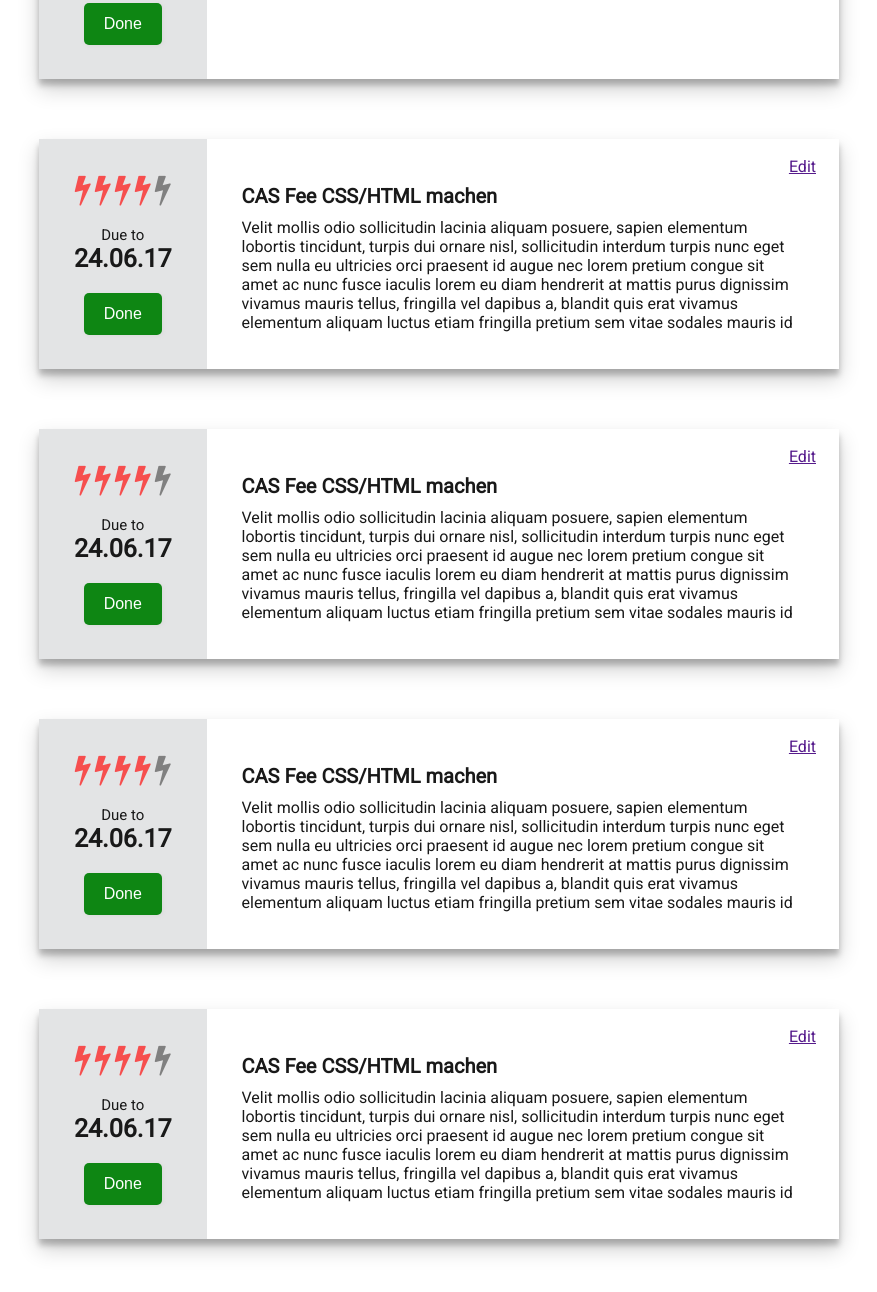
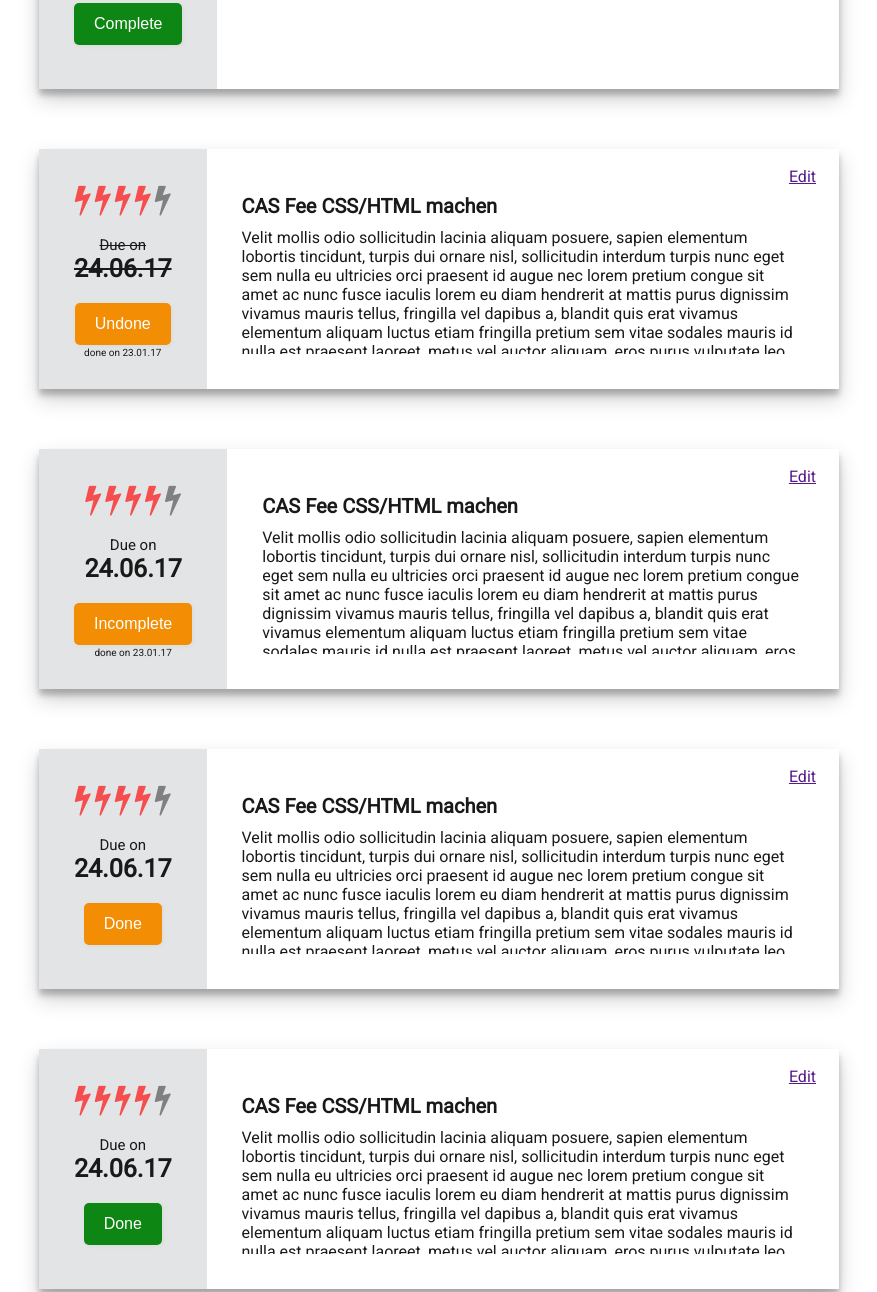
Before and after one commit to fabricemanhart/cas-fee-projekt1, a plain HTML site: page note.html in a window 1280 px wide. Shown: the part 272-1564 px from the top of the page, without its empty margins (201-1078 px from the left). Drawn offline with Linux system fonts and the light colour scheme.

Commit message:
undone style added

```diff
--- a/app.css
+++ b/app.css
@@ -18,7 +18,7 @@ body {
 
 .note-container {
     width: 800px;
-    height: 230px;
+    height: 240px;
     box-shadow: 0 10px 20px rgba(0, 0, 0, 0.19), 0 6px 6px rgba(0, 0, 0, 0.23);
     background: #fff;
     display: flex;
@@ -52,6 +52,8 @@ body {
     margin: 20px 0;
 }
 
+.date-wrapper.done { text-decoration: line-through; }
+
 .date {
     font-size: 25px;
     font-weight: bold;
@@ -76,6 +78,11 @@ body {
     right: 23px;
 }
 
+.done-date {
+    margin-top: 2px;
+    font-size: 10px;
+}
+
 .form label {
     display: block;
     margin: 0px 0px 15px 0px;
@@ -93,7 +100,6 @@ body {
 .form input.input-field,
 .form .textarea-field,
 .form .select-field,
-.from .checkbox-field,
 .form .date-field {
     width: 300px;
     box-sizing: border-box;
@@ -132,6 +138,8 @@ button {
     outline: none;
 }
 
+button.undone { background-color: rgb(243, 141, 3); }
+
 .btn:hover {
     background: #509650;
     text-decoration: none;
--- a/note.html
+++ b/note.html
@@ -35,10 +35,10 @@
                 <i class="fa fa-bolt fa-2x" aria-hidden="true"></i>
             </div>
             <div class="date-wrapper">
-                <div class="date-text">Due to</div>
+                <div class="date-text">Due on</div>
                 <div class="date">24.06.17</div>
             </div>
-            <button class="btn">Done</button>
+            <button class="btn">Complete</button>
         </div>
         <div class="column note-column">
             <div class="note-menu">
@@ -57,11 +57,12 @@
                 <i class="fa fa-bolt fa-2x" aria-hidden="true"></i>
                 <i class="fa fa-bolt fa-2x disabled" aria-hidden="true"></i>
             </div>
-            <div class="date-wrapper">
-                <div class="date-text">Due to</div>
+            <div class="date-wrapper done">
+                <div class="date-text">Due on</div>
                 <div class="date">24.06.17</div>
             </div>
-            <button class="btn">Done</button>
+            <button class="undone">Undone</button>
+            <div class="done-date">done on 23.01.17</div>
         </div>
         <div class="column note-column">
             <div class="note-menu">
@@ -81,10 +82,11 @@
                 <i class="fa fa-bolt fa-2x disabled" aria-hidden="true"></i>
             </div>
             <div class="date-wrapper">
-                <div class="date-text">Due to</div>
+                <div class="date-text">Due on</div>
                 <div class="date">24.06.17</div>
             </div>
-            <button class="btn">Done</button>
+            <button class="undone">Incomplete</button>
+            <div class="done-date">done on 23.01.17</div>
         </div>
         <div class="column note-column">
             <div class="note-menu">
@@ -104,10 +106,10 @@
                 <i class="fa fa-bolt fa-2x disabled" aria-hidden="true"></i>
             </div>
             <div class="date-wrapper">
-                <div class="date-text">Due to</div>
+                <div class="date-text">Due on</div>
                 <div class="date">24.06.17</div>
             </div>
-            <button class="btn">Done</button>
+            <button class="undone">Done</button>
         </div>
         <div class="column note-column">
             <div class="note-menu">
@@ -127,7 +129,7 @@
                 <i class="fa fa-bolt fa-2x disabled" aria-hidden="true"></i>
             </div>
             <div class="date-wrapper">
-                <div class="date-text">Due to</div>
+                <div class="date-text">Due on</div>
                 <div class="date">24.06.17</div>
             </div>
             <button class="btn">Done</button>
```
